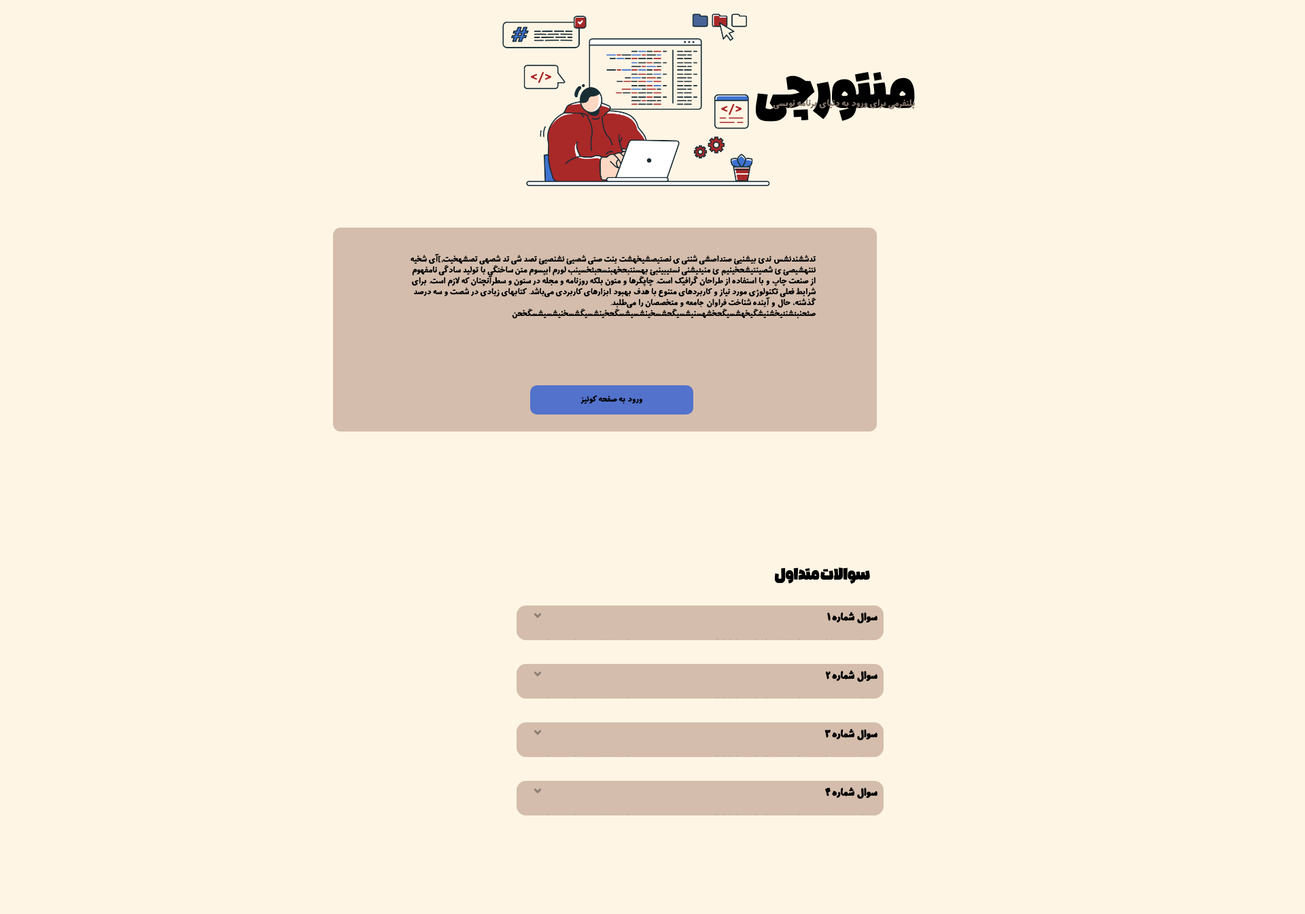
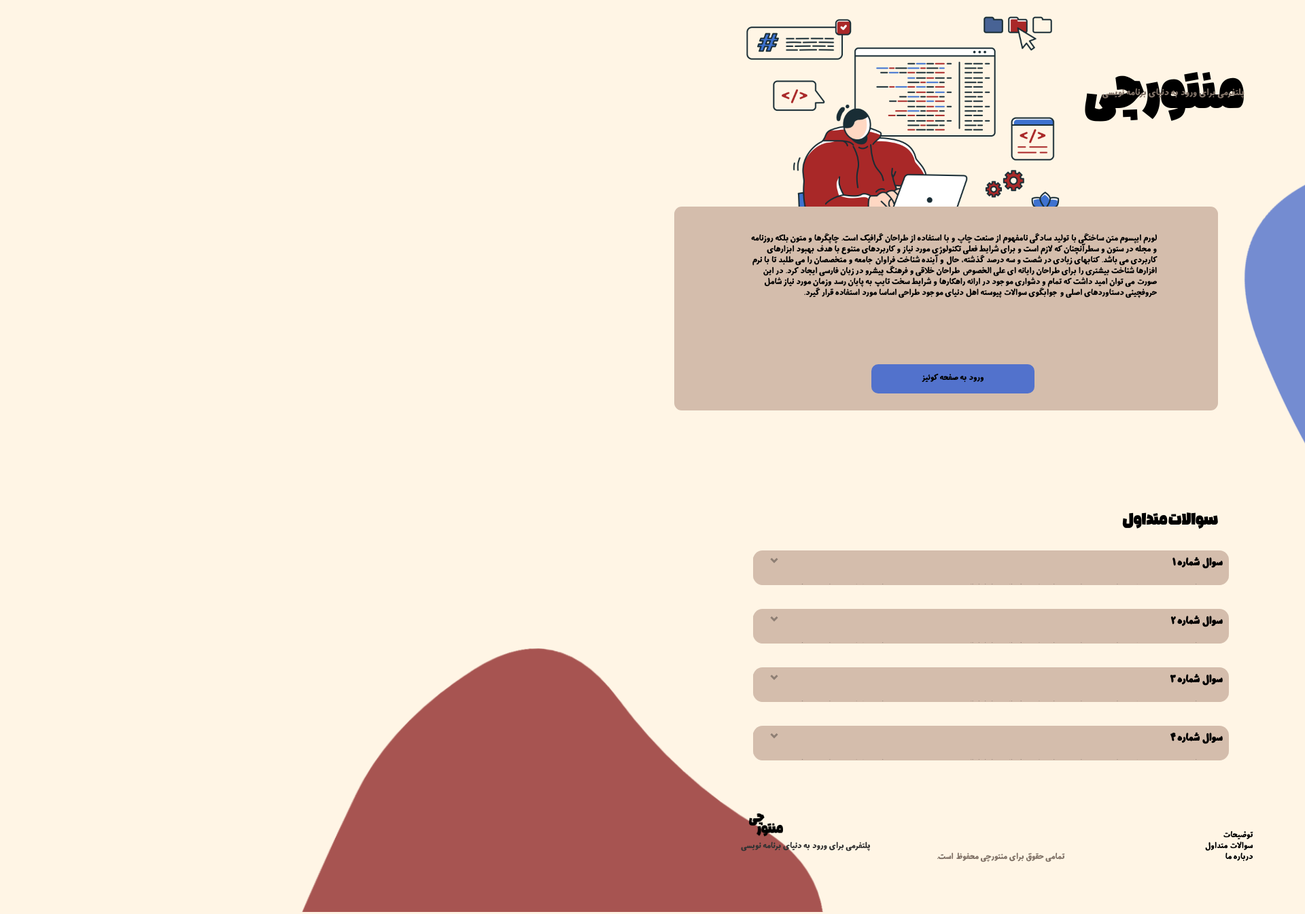
Before and after one commit to suunsett/Mentorchi, a plain HTML site: page homepage.html in a window 1280 px wide. Shown: the part 177-1522 px from the top of the page at 68% size, 1920 px wide, since content can reach past the window. Drawn offline with nearby package versions, Linux system fonts and the light colour scheme.

Commit message:
finnishing touches

```diff
--- a/homepage.css
+++ b/homepage.css
@@ -35,6 +35,7 @@ body{
     margin: 0px 315px;
     border-bottom-left-radius: 15px;
     border-bottom-right-radius: 15px;
+    z-index: 4;
 }
 .container .nav-bar .nav-btn{
     background: none;
@@ -43,7 +44,7 @@ body{
 }
 .container .nav-bar .nav-btn .btn-login{
     font-family: 'MahboubehMehravar', sans-serif;
-    background: #806b5e;
+    background: #99887C;
     border-radius: 10px;
     padding: 1px;
     width: 70px;
@@ -54,7 +55,7 @@ body{
 }
 .container .nav-bar .nav-btn .btn-signup{
     font-family: 'MahboubehMehravar', sans-serif;
-    border: 1px solid #4a362a;
+    border: 1px solid #99887C;
     font-size: 1.2em;
     background: none;
     padding: .6px;
@@ -83,35 +84,36 @@ body{
     width: 50px;
 }
 .main .start .image{
-    width: 40%;
+    width: 50%;
     position: relative;
-    right: 42%;
+    right: 35%;
     top: 180px;
 }
 .main .start h1{
     font-family: 'plasma';
     position: absolute;
     font-size: 6em;
-    right: 30%;
+    right: 22%;
     top: 35%;
 }
 .main .start p{
     font-family: 'MahboubehMehravar', sans-serif;
     position: relative;
-    right: 30%;
+    right: 22%;
     font-size: 1.1em;
-    bottom: 10px;
+    bottom: 60px;
     color: #807267;
-    top: 28px;
 }
 .main .description{
     width: 800px;
     height: 300px;
     background: #D4BDAC;
-    right: 440px;
+    right: 25%;
+    bottom: 850px;
     border-radius: 11px;
     position: relative;
     margin: 200px 0px;
+    z-index: 2;
 }
 .main .description p{
     width: 600px;
@@ -137,18 +139,24 @@ body{
     color: black;
     font: 'MahboubehMehravar', sans-serif;
 }
-.main .blob-container .blob{
-    width: 50%;
+.main .bblob-container .blue-blob{
+    width: 60%;
     position: relative;
-    left: 400px;
+    left: 430px;
     opacity: 80%;
+    z-index: 1;
 }
 
+.question{
+    position: relative;
+    margin-top: -900px;
+    z-index: 2;
+}
 .question h1{
     font-family: plasma, sans-serif;
     font-size: 1.7em;
     position: relative;
-    right: 450px;
+    right: 25%;
     margin-bottom: 25px;
   }
 
@@ -174,12 +182,13 @@ body{
   }
 
   .faq {
-    width: 50%;
+    width: 800px;
     margin: 0 auto;
     border: none;
     border-radius: 14px;
     position: relative;
-    right: 110px;
+    right: 5%;
+    z-index: 2;
   }
 
   .faq label {
@@ -247,3 +256,44 @@ body{
     font-size: 18px;
     color: black;
 }
+
+.footer .rblob-container .red-blob{
+    width: 60%;
+    position: relative;
+    left: -900px;
+    opacity: 80%;
+    top: 200px;
+    z-index: 1;
+}
+
+.footer{
+    position: relative;
+    bottom: 400px;
+    z-index: 3;
+}
+.footer .footer-link a{
+    position: relative;
+    right: 21%;
+    top: 74px;
+    color: #000000;
+    z-index: 3;
+    text-decoration: none;
+}
+ .footer .image{
+    position: relative;
+    right: 75%;
+    z-index: 3;
+    width: 50px;
+ }
+ .footer .text{
+    position: relative;
+    right: 65%;
+    z-index: 3;
+    color: #333333;
+ }
+ .footer .rights{
+    display: flex;
+    justify-content: center;
+    align-items: center;
+    color: #807267;
+ }
--- a/homepage.html
+++ b/homepage.html
@@ -31,15 +31,13 @@
                 <h1>منتورچی</h1>
                 <p>پلتفرمی برای ورود به دنیای برنامه نویسی</p>
             </div>
+            <div class="bblob-container">
+                <img src="attachments/blue homepage blob.png" alt="just a blob" class="blue-blob">
+            </div>
             <div class="description">
                 <p>
-                     تدششندئشس ندئ بیشنیئ صتداصشی شنتی ی نصتیصشیخهشت ینت صتی شصیئ  ئشنصیئ
-                   تصد شی تد شصهی تصشهخیت,]آی  شخیه ئتنهشیصئ ئ شصینتیشحخینیم ئ منیئیشنی نسئیبینبئ بهسنتبحخهبنسحبثخسینب لورم
-                    ایپسوم متن ساختگی با تولید سادگی نامفهوم از صنعت چاپ و با استفاده از طراحان گرافیک است. چاپگرها و متون بلکه روزنامه و مجله در ستون
-                   و سطرآنچنان که لازم است. برای شرایط فعلی تکنولوژی مورد نیاز و کاربردهای متنوع با
-                    هدف بهبود ابزارهای کاربردی می‌باشد. کتابهای زیادی در شصت و سه درصد گذشته،
-                      حال و آینده شناخت فراوان جامعه و متخصصان را می‌طلبد.
-                      صثحنبئشنئیخشنیشگیخهشسیگحخشهسنیشسیگحشسخینشسیشسگحخینشسیگشسخنیشسیشسگخحن
+                    لورم ایپسوم متن ساختگی با تولید سادگی نامفهوم از صنعت چاپ و با استفاده از طراحان گرافیک است. چاپگرها و متون بلکه روزنامه و مجله در ستون و سطرآنچنان که لازم است و برای شرایط فعلی تکنولوژی مورد نیاز و کاربردهای متنوع با هدف بهبود ابزارهای کاربردی می باشد. کتابهای زیادی در شصت و سه درصد گذشته، حال و آینده شناخت فراوان جامعه و متخصصان را می طلبد تا با نرم افزارها شناخت بیشتری را برای طراحان رایانه ای علی الخصوص طراحان خلاقی و فرهنگ پیشرو در زبان فارسی ایجاد کرد. در این صورت می توان امید داشت که تمام و دشواری موجود در ارائه راهکارها و شرایط سخت تایپ به پایان رسد وزمان مورد نیاز شامل حروفچینی دستاوردهای اصلی و جوابگوی سوالات پیوسته اهل دنیای موجود طراحی اساسا مورد استفاده قرار گیرد.
+
                 </p>
                 <div class="quiz-link"><a href="dashboard1.html">ورود به صفحه کوئیز</a></div>
             </div>
@@ -88,7 +86,17 @@
                 </div>
         </main>
         <footer class="footer">
-
+            <div class="rblob-container">
+                <img src="attachments/red homepage blob02.png" alt="just a red blob" class="red-blob">
+            </div>
+            <div class="footer-link">
+                <a href="">توضیحات</a><br>
+                <a href="">سوالات متداول</a><br>
+                <a href="">درباره ما</a>
+            </div>
+            <a href=""><img src="mentorChi-logo.png" alt="logo" class="image"></a>
+            <p class="text">پلتفرمی برای ورود به دنیای برنامه نویسی</p>
+            <p class="rights">تمامی حقوق برای منتورچی محفوظ است.</p>
         </footer>
     <script src="script.js"></script>
 </body>
--- a/signup.css
+++ b/signup.css
@@ -1,6 +1,6 @@
 @font-face {
     font-family: mahbu;
-    src: url(/Mentorchii/Mahboubeh_mehravar.ttf);
+    src: url(Mentorchii/Mahboubeh_mehravar.ttf);
 }
 *{
     margin: 0px;
```
Also changed, not shown: signup.html (+1 -1 lines), attachments/red homepage blob02.png (added).
